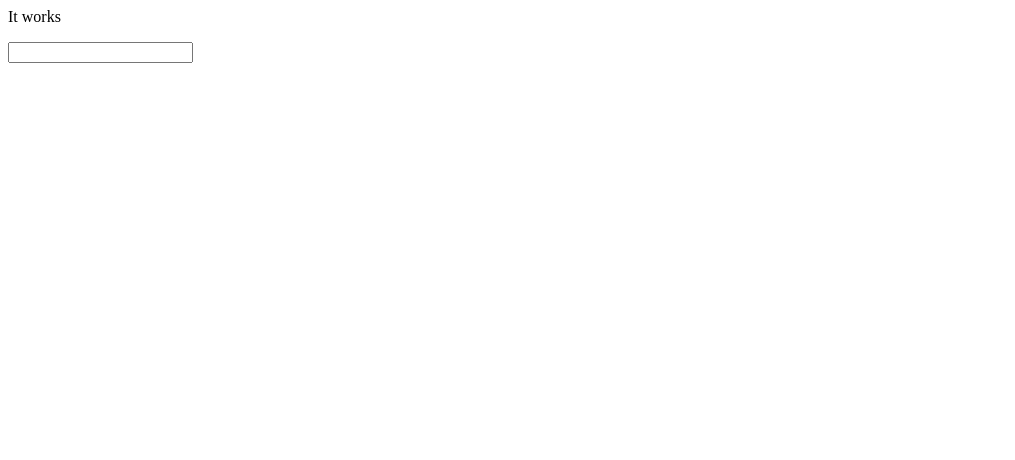
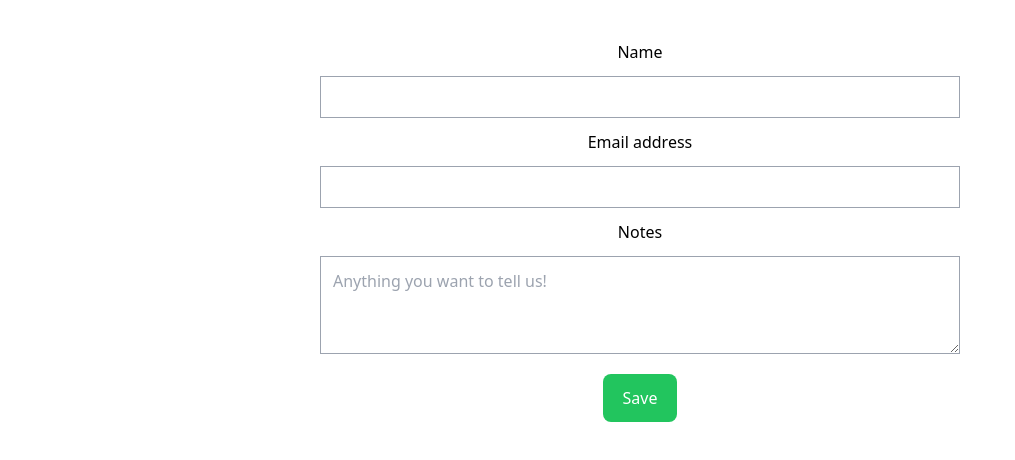
Before and after one commit to hammerwhammer/bacon, a plain HTML site: page index.html in a window 1280 px wide. Shown: the whole page, without its empty margins (0-1015 px from the left). Drawn offline with nearby package versions, Linux system fonts and the light colour scheme.

Commit message:
Update index.html

```diff
--- a/index.html
+++ b/index.html
@@ -1,10 +1,42 @@
 <html>
-<head>
-</head>
-<body>
-<p>
-It works
-</p>
-<input type="text" name="username" id="username" />
-</body
+  <head>
+    <script src="https://cdn.tailwindcss.com"></script>
+  </head>
+  <body>
+    <form action="/test" method="POST" class="w-1/2 mx-auto mt-10 text-center">
+      <div>
+        <label class="block mb-3">Name</label>
+        <input
+          class="w-full p-2 mb-3 border border-gray-400 border-solid"
+          name="name"
+          required
+        />
+      </div>
+      <div>
+        <label class="block mb-3">Email address</label>
+        <input
+          class="w-full p-2 mb-3 border border-gray-400 border-solid"
+          type="email"
+          name="email"
+          required
+        />
+      </div>
+      <div>
+        <label class="block mb-3">Notes</label>
+        <textarea
+          class="w-full p-3 border border-gray-400"
+          rows="3"
+          placeholder="Anything you want to tell us!"
+        ></textarea>
+      </div>
+      <div>
+        <button
+          type="submit"
+          class="p-3 pl-5 pr-5 mt-5 text-white bg-green-500 rounded-lg"
+        >
+          Save
+        </button>
+      </div>
+    </form>
+  </body>
 </html>
```
